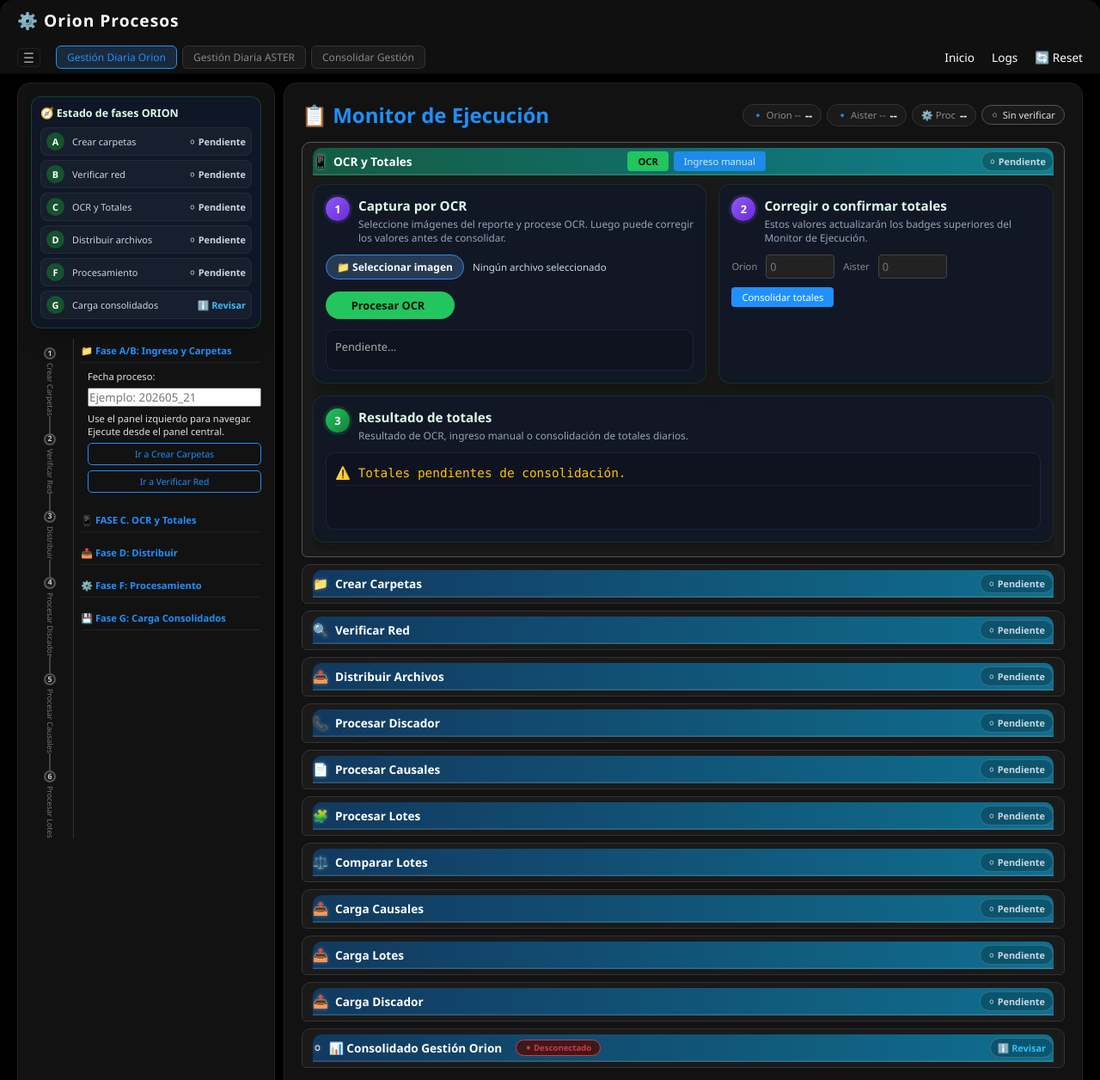
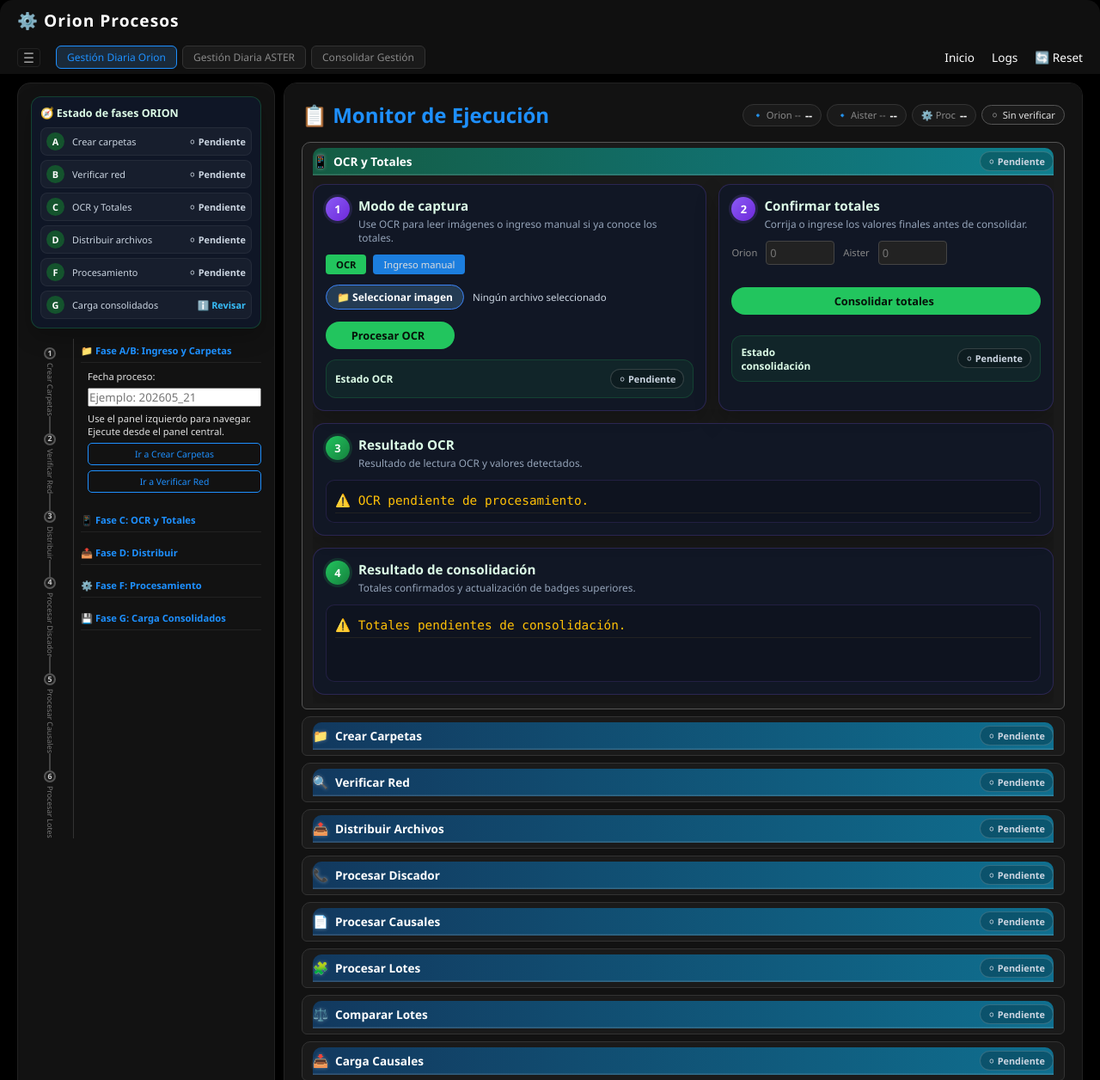
Before and after one commit to osmar74/Orion_Diario, a Flask app: page / in a window 1280 px wide, after a click that opens the changed part. Shown: the top 1256 px of the page at 86% size. Run offline with Flask 3, Linux system fonts and the light colour scheme.

Commit message:
Migrate ORION phase C OCR totals to workflow engine

```diff
--- a/app/static/css/deepblack.css
+++ b/app/static/css/deepblack.css
@@ -2436,3 +2436,32 @@ button.is-busy {
         grid-column: auto;
     }
 }
+
+/* ============================================================
+   ORION WORKFLOW ENGINE - FASE C OCR Y TOTALES
+   ============================================================ */
+
+.orion-mode-tabs {
+    display: flex;
+    flex-wrap: wrap;
+    gap: 8px;
+    margin-bottom: 12px;
+}
+
+.ui-mode-section {
+    display: none;
+}
+
+.ui-mode-section.active {
+    display: block;
+}
+
+.orion-total-box {
+    display: grid;
+    gap: 12px;
+}
+
+.orion-fase-c-panel .orion-step-card,
+.orion-fase-c-panel .orion-result-card {
+    border-color: rgba(139, 92, 246, 0.22);
+}
--- a/app/static/js/main.js
+++ b/app/static/js/main.js
@@ -648,7 +648,7 @@ function construirMonitorTemporal(config) {
     `;
 }
 
-const UI_VIEW_CACHE_VERSION = "v39";
+const UI_VIEW_CACHE_VERSION = "v40";
 const UI_VIEW_CACHE_PREFIX = `orionDiario.view.${UI_VIEW_CACHE_VERSION}.`;
 
 function claveVistaModulo(modulo) {
--- a/app/static/js/orion_workflow.js
+++ b/app/static/js/orion_workflow.js
@@ -10,6 +10,24 @@
     const STATE_KEY_PREFIX = "orionDiario.workflow.orion.v1";
 
     const ACTIONS = {
+        "ocr.procesar": {
+            phase: "C",
+            label: "Procesar OCR",
+            panelId: "ocr-result-content",
+            wrapperId: "panel-ocr-wrapper",
+            buttonId: "btn-wf-ocr-procesar",
+            method: "LEGACY_FUNCTION",
+            legacyFunction: "subirOCR",
+        },
+        "ocr.consolidar": {
+            phase: "C",
+            label: "Consolidar Totales",
+            panelId: "ocr-consolidado-resultado",
+            wrapperId: "panel-ocr-wrapper",
+            buttonId: "btn-wf-consolidar-totales",
+            method: "LEGACY_FUNCTION",
+            legacyFunction: "consolidarTotales",
+        },
         "crear.carpetas": {
             phase: "A",
             label: "Crear Carpetas",
@@ -441,6 +459,11 @@ function limpiarChipsViejosFaseD() {
             return;
         }
 
+        if (phase === "C") {
+            actualizarEstadoFaseCDirecto();
+            return;
+        }
+
         if (phase === "D") {
             actualizarEstadoFaseDDirecto();
             return;
@@ -456,6 +479,8 @@ function limpiarChipsViejosFaseD() {
             return;
         }
     }
+
+
 
 
 
@@ -667,6 +692,204 @@ function limpiarChipsViejosFaseD() {
             if (state) {
                 state.textContent = `${icon} ${label}`;
             }
+        }
+    }
+
+
+    const LEGACY_ORION_FUNCTIONS = {
+        subirOCR:
+            typeof window.subirOCR === "function"
+                ? window.subirOCR.bind(window)
+                : null,
+        consolidarTotales:
+            typeof window.consolidarTotales === "function"
+                ? window.consolidarTotales.bind(window)
+                : null,
+    };
+
+    function mostrarModoOcrWorkflow() {
+        const ocr = byId("orion-ocr-mode");
+        const manual = byId("orion-manual-mode");
+        const btnOcr = byId("btnModoOcrOrion");
+        const btnManual = byId("btnModoManualOrion");
+
+        if (ocr) {
+            ocr.classList.add("active");
+        }
+
+        if (manual) {
+            manual.classList.remove("active");
+        }
+
+        if (btnOcr) {
+            btnOcr.classList.add("active");
+        }
+
+        if (btnManual) {
+            btnManual.classList.remove("active");
+        }
+    }
+
+    function mostrarModoManualWorkflow() {
+        const ocr = byId("orion-ocr-mode");
+        const manual = byId("orion-manual-mode");
+        const btnOcr = byId("btnModoOcrOrion");
+        const btnManual = byId("btnModoManualOrion");
+
+        if (ocr) {
+            ocr.classList.remove("active");
+        }
+
+        if (manual) {
+            manual.classList.add("active");
+        }
+
+        if (btnOcr) {
+            btnOcr.classList.remove("active");
+        }
+
+        if (btnManual) {
+            btnManual.classList.add("active");
+        }
+    }
+
+    function actualizarNombreArchivosOcrWorkflow() {
+        const input = byId("ocrFiles");
+        const resumen = byId("ocrFilesResumen");
+
+        if (!input || !resumen) {
+            return;
+        }
+
+        const total = input.files ? input.files.length : 0;
+
+        if (!total) {
+            resumen.textContent = "Ningún archivo seleccionado";
+            return;
+        }
+
+        if (total === 1) {
+            resumen.textContent = input.files[0].name;
+            return;
+        }
+
+        resumen.textContent = `${total} archivos seleccionados`;
+    }
+
+    function validarTotalesWorkflow() {
+        const orion = Number(byId("manualOrion")?.value || 0);
+        const aister = Number(byId("manualAister")?.value || 0);
+
+        return {
+            orion,
+            aister,
+            valido: Number.isFinite(orion) && Number.isFinite(aister) && (orion > 0 || aister > 0),
+        };
+    }
+
+    async function ejecutarLegacyFunction(actionName, boton = null) {
+        const action = ACTIONS[actionName];
+        const fn = LEGACY_ORION_FUNCTIONS[action.legacyFunction];
+
+        if (typeof fn !== "function") {
+            throw new Error(`No está disponible la función legacy ${action.legacyFunction}`);
+        }
+
+        if (actionName === "ocr.procesar") {
+            const input = byId("ocrFiles");
+
+            if (!input || !input.files || !input.files.length) {
+                throw new Error("Seleccione al menos una imagen para procesar OCR.");
+            }
+        }
+
+        if (actionName === "ocr.consolidar") {
+            const totales = validarTotalesWorkflow();
+
+            if (!totales.valido) {
+                throw new Error("Ingrese totales válidos para Orion o Aister.");
+            }
+        }
+
+        const resultado = fn(boton);
+
+        if (resultado && typeof resultado.then === "function") {
+            await resultado;
+        } else {
+            await new Promise((resolve) => setTimeout(resolve, 800));
+        }
+
+        const target = panel(actionName);
+        return target ? target.innerHTML : "OK";
+    }
+
+    function calcularEstadoOcrWorkflow() {
+        const estado = leerEstado();
+
+        const procesar = estado["ocr.procesar"]?.status || "pending";
+        const consolidar = estado["ocr.consolidar"]?.status || "pending";
+
+        if (procesar === "running" || consolidar === "running") {
+            return { status: "running", detail: "OCR/Totales en ejecución" };
+        }
+
+        if (procesar === "error" || consolidar === "error") {
+            return { status: "error", detail: "Error en OCR/Totales" };
+        }
+
+        if (consolidar === "done") {
+            return { status: "done", detail: "Totales consolidados" };
+        }
+
+        if (procesar === "done") {
+            return { status: "ready", detail: "OCR procesado, pendiente consolidar" };
+        }
+
+        return { status: "pending", detail: "OCR/Totales pendiente" };
+    }
+
+    function actualizarEstadoFaseCDirecto() {
+        const estado = calcularEstadoOcrWorkflow();
+        const [icon, label, cls] = estadoMeta(estado.status);
+
+        const legacyStatus = estado.status === "ready" ? "info" : estado.status;
+        const legacyLabel = estado.status === "ready" ? "Revisar" : label;
+
+        try {
+            const key = "orionDiario.ui.orion.phaseStatus";
+            const raw = localStorage.getItem(key);
+            const phaseStatus = raw ? JSON.parse(raw) : {};
+
+            phaseStatus.C = {
+                status: legacyStatus,
+                detail: estado.detail || legacyLabel,
+                updatedAt: new Date().toLocaleTimeString(),
+            };
+
+            localStorage.setItem(key, JSON.stringify(phaseStatus));
+        } catch {
+            // No bloquear UI.
+        }
+
+        const sidebarItem = document.querySelector('[data-orion-phase="C"]');
+
+        if (sidebarItem) {
+            sidebarItem.classList.remove("pending", "running", "done", "error", "info");
+            sidebarItem.classList.add(cls);
+
+            const state = sidebarItem.querySelector(".orion-phase-state");
+
+            if (state) {
+                state.textContent = `${icon} ${legacyLabel}`;
+            }
+        }
+
+        const chip = byId("wf-status-ocr-global");
+
+        if (chip) {
+            chip.className = `wf-status-chip ${cls}`;
+            chip.textContent = `${icon} ${legacyLabel}`;
+            chip.title = estado.detail || legacyLabel;
         }
     }
 
@@ -927,8 +1150,13 @@ function limpiarChipsViejosFaseD() {
             }
 
             if (target) {
-                if (action.method === "GET" || action.method === "POST_FORM") {
+                if (
+                    action.method === "GET" ||
+                    action.method === "POST_FORM"
+                ) {
                     target.innerHTML = htmlLoadingWorkflow(action.label);
+                } else if (action.method === "LEGACY_FUNCTION") {
+                    // No borrar el panel antes de OCR/consolidación; la función legacy escribe su propio resultado.
                 } else {
                     const aviso = document.createElement("div");
                     aviso.className = "log-line info";
@@ -948,11 +1176,13 @@ function limpiarChipsViejosFaseD() {
                 });
             } else if (action.method === "POST_FORM") {
                 html = await ejecutarPostForm(actionName, fecha);
+            } else if (action.method === "LEGACY_FUNCTION") {
+                html = await ejecutarLegacyFunction(actionName, boton);
             } else {
                 throw new Error(`Método no soportado: ${action.method}`);
             }
 
-            if (target) {
+            if (target && action.method !== "LEGACY_FUNCTION") {
                 target.innerHTML = html;
             }
 
@@ -977,7 +1207,11 @@ function limpiarChipsViejosFaseD() {
             const mensaje = String(error?.message || error);
 
             if (target) {
-                if (action.method === "GET" || action.method === "POST_FORM") {
+                if (
+                    action.method === "GET" ||
+                    action.method === "POST_FORM" ||
+                    action.method === "LEGACY_FUNCTION"
+                ) {
                     target.innerHTML = htmlErrorWorkflow(mensaje);
                 } else {
                     const aviso = document.createElement("div");
@@ -999,6 +1233,8 @@ function limpiarChipsViejosFaseD() {
             prepararBotonCopiarDistribucion();
         }
     }
+
+
 
 
 
@@ -1065,6 +1301,11 @@ function limpiarChipsViejosFaseD() {
     window.ejecutarWorkflowOrion = ejecutarWorkflowOrion;
     window.abrirWorkflowOrion = abrirWorkflowOrion;
     window.inicializarWorkflowOrion = inicializarWorkflowOrion;
+    window.actualizarEstadoFaseCDirecto = actualizarEstadoFaseCDirecto;
+    window.calcularEstadoOcrWorkflow = calcularEstadoOcrWorkflow;
+    window.actualizarNombreArchivosOcrWorkflow = actualizarNombreArchivosOcrWorkflow;
+    window.mostrarModoManualWorkflow = mostrarModoManualWorkflow;
+    window.mostrarModoOcrWorkflow = mostrarModoOcrWorkflow;
     window.actualizarEstadoFaseSimpleDirecto = actualizarEstadoFaseSimpleDirecto;
     window.calcularEstadoSimpleWorkflow = calcularEstadoSimpleWorkflow;
     window.getConexionCargaWorkflow = getConexionCargaWorkflow;
--- a/app/templates/partials/panels/panel_ocr.html
+++ b/app/templates/partials/panels/panel_ocr.html
@@ -1,16 +1,30 @@
-<details id="panel-ocr" class="panel-monitor orion-fase-c-panel">
+<details id="panel-ocr-wrapper" class="panel-monitor orion-fase-c-panel" data-orion-workflow-managed="1">
     <summary class="panel-summary-actions">
         <span class="panel-summary-title">
             <span class="panel-icon">📱</span>
             OCR y Totales
         </span>
 
-        <span class="panel-header-actions">
+        <span id="wf-status-ocr-global" class="wf-status-chip pending">⚪ Pendiente</span>
+    </summary>
+
+    <div class="panel-body">
+        <div class="orion-fase-c-grid">
+            <section class="orion-step-card">
+                <div class="orion-step-header">
+                    <span class="orion-step-number">1</span>
+                    <div>
+                        <h4>Modo de captura</h4>
+                        <p>Use OCR para leer imágenes o ingreso manual si ya conoce los totales.</p>
+                    </div>
+                </div>
+
+                <div class="orion-mode-tabs">
                     <button
                         type="button"
                         id="btnModoOcrOrion"
                         class="ui-btn-blue-sm ui-mode-button active"
-                onclick="event.stopPropagation(); mostrarModoOcrOrion();"
+                        onclick="mostrarModoOcrWorkflow(); return false;"
                     >
                         OCR
                     </button>
@@ -19,24 +33,13 @@
                         type="button"
                         id="btnModoManualOrion"
                         class="ui-btn-blue-sm ui-mode-button"
-                onclick="event.stopPropagation(); mostrarModoManualOrion();"
+                        onclick="mostrarModoManualWorkflow(); return false;"
                     >
                         Ingreso manual
                     </button>
-        </span>
-    </summary>
-
-    <div class="panel-body">
-        <div class="orion-fase-c-grid">
-            <section id="orion-ocr-mode" class="orion-step-card ui-mode-section active">
-                <div class="orion-step-header">
-                    <span class="orion-step-number">1</span>
-                    <div>
-                        <h4>Captura por OCR</h4>
-                        <p>Seleccione imágenes del reporte y procese OCR. Luego puede corregir los valores antes de consolidar.</p>
-                    </div>
                 </div>
 
+                <div id="orion-ocr-mode" class="ui-mode-section active">
                     <div class="orion-file-picker-row">
                         <input
                             type="file"
@@ -44,7 +47,7 @@
                             accept="image/*"
                             multiple
                             class="ui-file-native"
-                        onchange="actualizarNombreArchivosOcr()"
+                            onchange="actualizarNombreArchivosOcrWorkflow()"
                         >
 
                         <label for="ocrFiles" class="ui-file-browse">
@@ -58,42 +61,39 @@
 
                     <button
                         type="button"
-                    id="btn-ocr"
+                        id="btn-wf-ocr-procesar"
                         class="ui-btn-success orion-main-action"
-                    onclick="subirOCR()"
+                        onclick="ejecutarWorkflowOrion('ocr.procesar', this)"
                     >
                         Procesar OCR
                         <span class="status-icon"></span>
                     </button>
 
-                <div id="ocr-result-content" class="ui-result-block orion-result-content compact">
-                    Pendiente...
+                    <div class="orion-info-card">
+                        <div>
+                            <b>Estado OCR</b>
+                            <span id="wf-status-ocr-procesar" class="wf-status-chip pending">⚪ Pendiente</span>
+                        </div>
+                    </div>
+                </div>
+
+                <div id="orion-manual-mode" class="ui-mode-section">
+                    <div class="orion-help-text">
+                        Use esta opción si no desea procesar OCR o si necesita ingresar los totales directamente.
+                    </div>
                 </div>
             </section>
 
-            <section id="orion-manual-mode" class="orion-step-card ui-mode-section">
+            <section class="orion-step-card">
                 <div class="orion-step-header">
-                    <span class="orion-step-number">1</span>
+                    <span class="orion-step-number">2</span>
                     <div>
-                        <h4>Ingreso manual</h4>
-                        <p>Use esta opción si no desea procesar OCR o si necesita ingresar los totales directamente.</p>
+                        <h4>Confirmar totales</h4>
+                        <p>Corrija o ingrese los valores finales antes de consolidar.</p>
                     </div>
                 </div>
 
-                <div class="orion-help-text">
-                    Ingrese Orion y Aister manualmente y consolide los valores.
-                </div>
-            </section>
-
-            <section id="manual-totales" class="orion-step-card">
-                <div class="orion-step-header">
-                    <span class="orion-step-number">2</span>
-                    <div>
-                        <h4 id="manual-totales-titulo">Corregir o confirmar totales</h4>
-                        <p>Estos valores actualizarán los badges superiores del Monitor de Ejecución.</p>
-                    </div>
-                </div>
-
+                <div id="manual-totales" class="orion-total-box">
                     <div class="orion-total-row">
                         <label class="ui-mini-label" for="manualOrion">
                             Orion
@@ -114,14 +114,24 @@
                             placeholder="0"
                             class="ui-input-80"
                         >
+                    </div>
 
                     <button
                         type="button"
-                        class="ui-btn-blue-sm"
-                        onclick="consolidarTotales()"
+                        id="btn-wf-consolidar-totales"
+                        class="ui-btn-success orion-main-action"
+                        onclick="ejecutarWorkflowOrion('ocr.consolidar', this)"
                     >
                         Consolidar totales
+                        <span class="status-icon"></span>
                     </button>
+
+                    <div class="orion-info-card">
+                        <div>
+                            <b>Estado consolidación</b>
+                            <span id="wf-status-ocr-consolidar" class="wf-status-chip pending">⚪ Pendiente</span>
+                        </div>
+                    </div>
                 </div>
             </section>
 
@@ -129,8 +139,24 @@
                 <div class="orion-step-header">
                     <span class="orion-step-number result">3</span>
                     <div>
-                        <h4>Resultado de totales</h4>
-                        <p>Resultado de OCR, ingreso manual o consolidación de totales diarios.</p>
+                        <h4>Resultado OCR</h4>
+                        <p>Resultado de lectura OCR y valores detectados.</p>
+                    </div>
+                </div>
+
+                <div id="ocr-result-content" class="ui-result-block orion-result-content compact">
+                    <div class="log-line warning">
+                        ⚠️ OCR pendiente de procesamiento.
+                    </div>
+                </div>
+            </section>
+
+            <section class="orion-result-card">
+                <div class="orion-step-header">
+                    <span class="orion-step-number result">4</span>
+                    <div>
+                        <h4>Resultado de consolidación</h4>
+                        <p>Totales confirmados y actualización de badges superiores.</p>
                     </div>
                 </div>
 
--- a/app/templates/partials/sidebar/fase_ocr.html
+++ b/app/templates/partials/sidebar/fase_ocr.html
@@ -1,11 +1,12 @@
 <details>
-    <summary>📱 FASE C. OCR y Totales</summary>
+    <summary>📱 Fase C: OCR y Totales</summary>
+
     <div class="fase-actions">
         <div class="log-line info">
-            En el panel central <b>OCR y Totales</b> puede alternar entre OCR e Ingreso Manual.
+            Capture los totales por OCR o ingreso manual. Ejecute desde el panel central.
         </div>
 
-        <button type="button" onclick="document.getElementById('panel-ocr')?.scrollIntoView({ behavior: 'smooth', block: 'center' })">
+        <button type="button" onclick="abrirWorkflowOrion('ocr.procesar'); return false;">
             Ir a OCR y Totales
         </button>
     </div>
```
Lines whose indentation alone changed are shown as unchanged.
